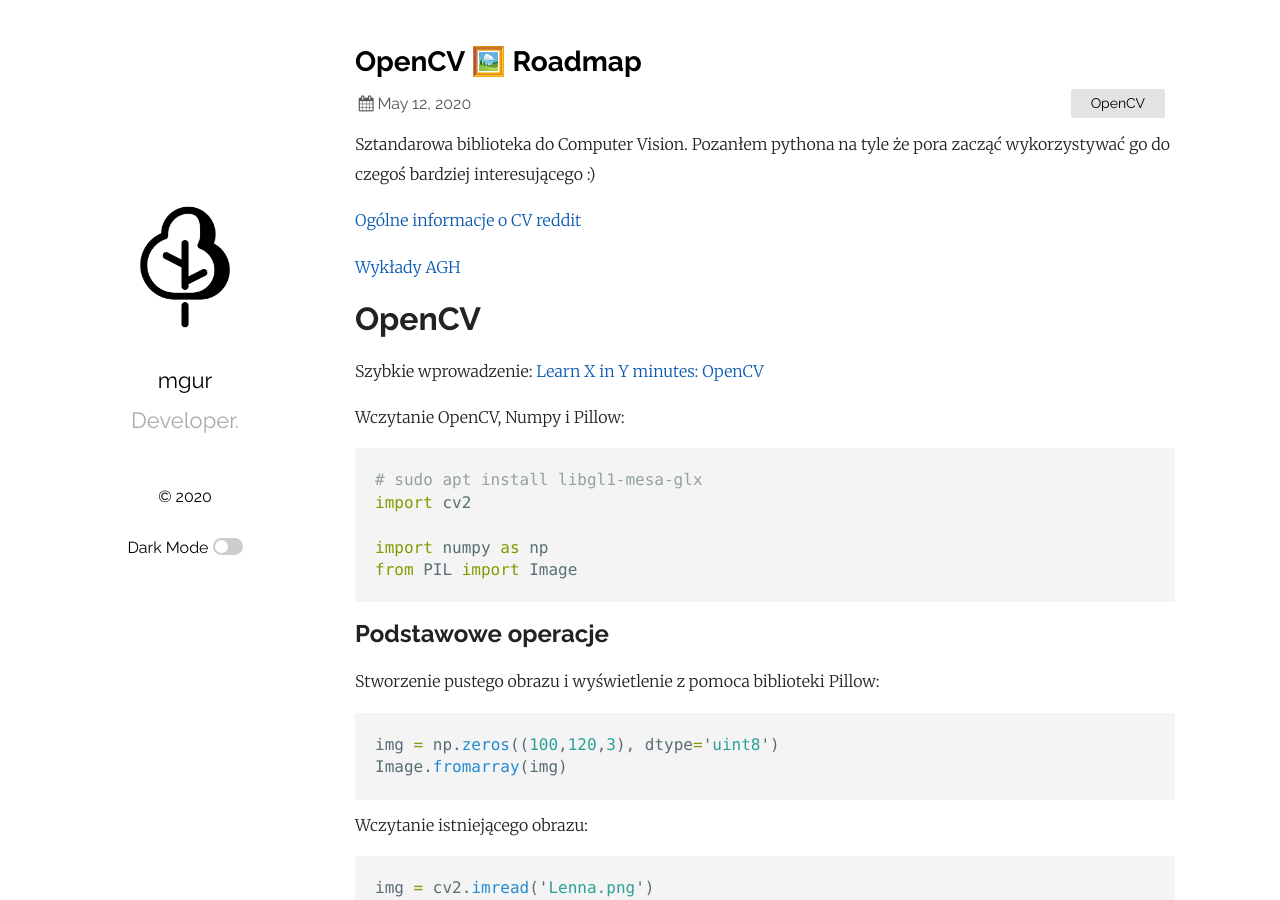
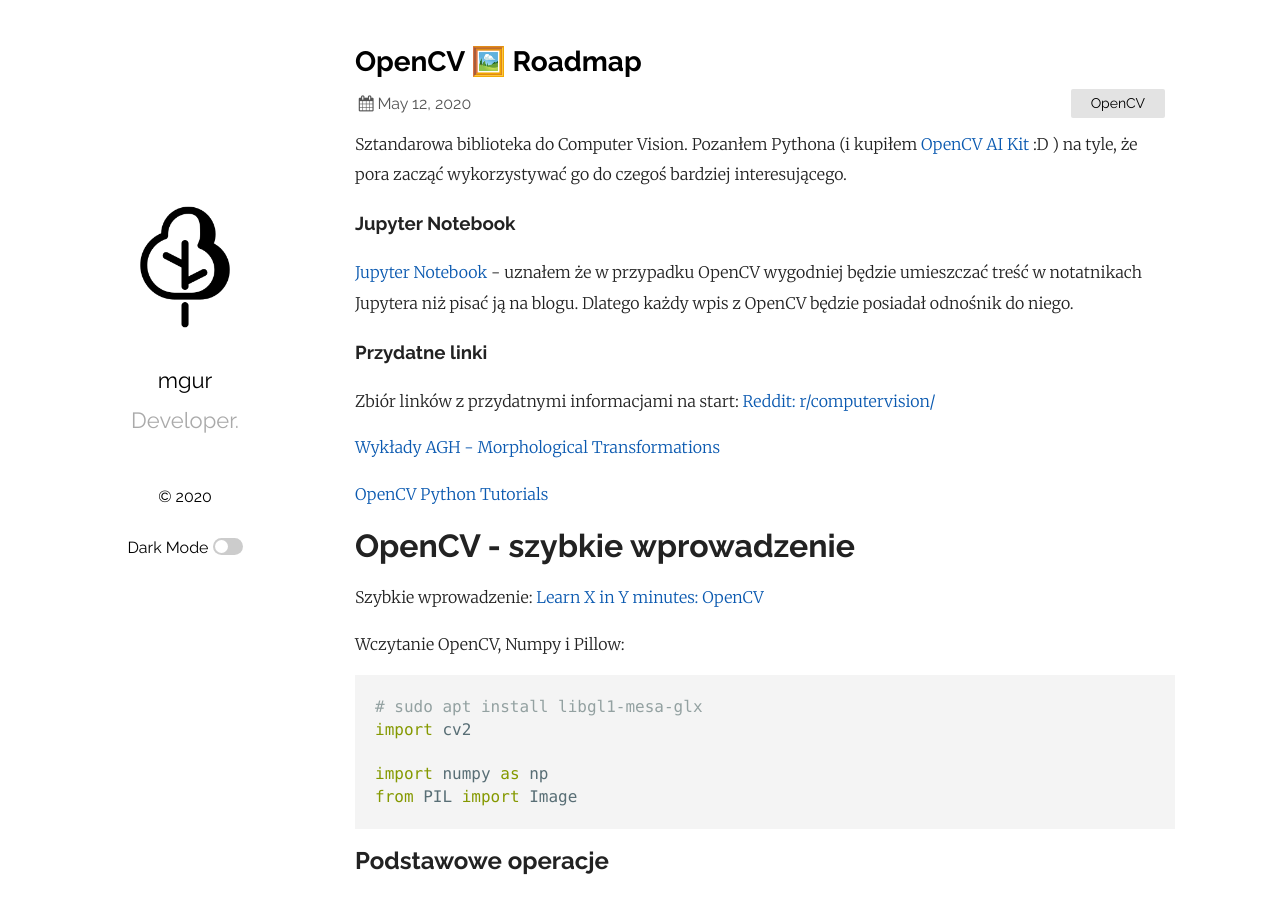
Before and after one commit to mgurg/mgurg.github.io, a Jekyll site: the page built from _posts/2020-05-12-OPENCV.md, in a window 1280 px wide and 900 px high. Built offline with Jekyll 4.4.1, drawn with Linux system fonts in a browser that asks for light colours; some of the changed text lies outside the part shown.

Commit message:
OpenCV introduction update

```diff
--- a/_posts/2020-05-12-OPENCV.md
+++ b/_posts/2020-05-12-OPENCV.md
@@ -8,13 +8,20 @@
 
 
 
-Sztandarowa biblioteka do Computer Vision. Pozanłem pythona na tyle że pora zacząć wykorzystywać go do czegoś bardziej interesującego :)
+Sztandarowa biblioteka do Computer Vision. Pozanłem Pythona (i kupiłem [OpenCV AI Kit](https://www.kickstarter.com/projects/opencv/opencv-ai-kit) :D ) na tyle, że pora zacząć wykorzystywać go do czegoś bardziej interesującego.
 
-[Ogólne informacje o CV reddit](https://www.reddit.com/r/computervision/)
+### Jupyter Notebook
+[Jupyter Notebook](https://nbviewer.jupyter.org/github/mgurg/mgurg.github.io/blob/master/images/ipnyb/opencv.ipynb) - uznałem że w przypadku OpenCV wygodniej będzie umieszczać treść w notatnikach Jupytera niż pisać ją na blogu. Dlatego każdy wpis z OpenCV będzie posiadał odnośnik do niego.
 
-[Wykłady AGH](http://home.agh.edu.pl/~jsw/aipofm/)
+### Przydatne linki
+Zbiór linków z przydatnymi informacjami na start:
+[Reddit: r/computervision/](https://www.reddit.com/r/computervision/)
 
-# OpenCV
+[Wykłady AGH - Morphological Transformations](http://home.agh.edu.pl/~jsw/aipofm/)
+
+[OpenCV Python Tutorials](https://opencv-python-tutroals.readthedocs.io)
+
+# OpenCV - szybkie wprowadzenie
 
 Szybkie wprowadzenie: [Learn X in Y minutes: OpenCV](https://learnxinyminutes.com/docs/opencv/)
 
@@ -91,8 +98,8 @@
 
 ### Ciekawe projekty
 
-Poczatkujące:
-- [text skew correction](https://www.pyimagesearch.com/2017/02/20/text-skew-correction-opencv-python/)
+Początkujące:
+- [Text skew correction](https://www.pyimagesearch.com/2017/02/20/text-skew-correction-opencv-python/)
 - [Recognizing LCD Digits](https://www.pyimagesearch.com/2017/02/13/recognizing-digits-with-opencv-and-python/)
 - [Rotate Images](https://www.pyimagesearch.com/2017/01/02/rotate-images-correctly-with-opencv-and-python/)
 - [Watermarking images](https://www.pyimagesearch.com/2016/04/25/watermarking-images-with-opencv-and-python/)
@@ -111,6 +118,10 @@
 - [Video: Scene Boundaries detection](https://www.pyimagesearch.com/2019/08/19/simple-scene-boundary-shot-transition-detection-with-opencv/)
 - [Holistically-Nested Edge Detection](https://www.pyimagesearch.com/2019/03/04/holistically-nested-edge-detection-with-opencv-and-deep-learning/)
 - [b&W images Colorization](https://www.pyimagesearch.com/2019/02/25/black-and-white-image-colorization-with-opencv-and-deep-learning/)
+
+## OpenCV - najważniejsze zagadnienia
+
+Lista tematów przerabianych na oficjalnych [kursach od OpenCV](https://opencv.org/courses/)
 
 COMPUTER VISION I
 Module 1 :Getting Started with OpenCV
@@ -165,7 +176,6 @@
       * Blemish Removal
       * Green Screening
 
-
 Module 7 : Image Segmentation and Recognition
    1. Image segmentation using GrabCut
    2. Introduction to AI
```
Also changed, not shown: other parts of _posts/2020-05-12-OPENCV.md (+0 -15 lines), 1 other file.
